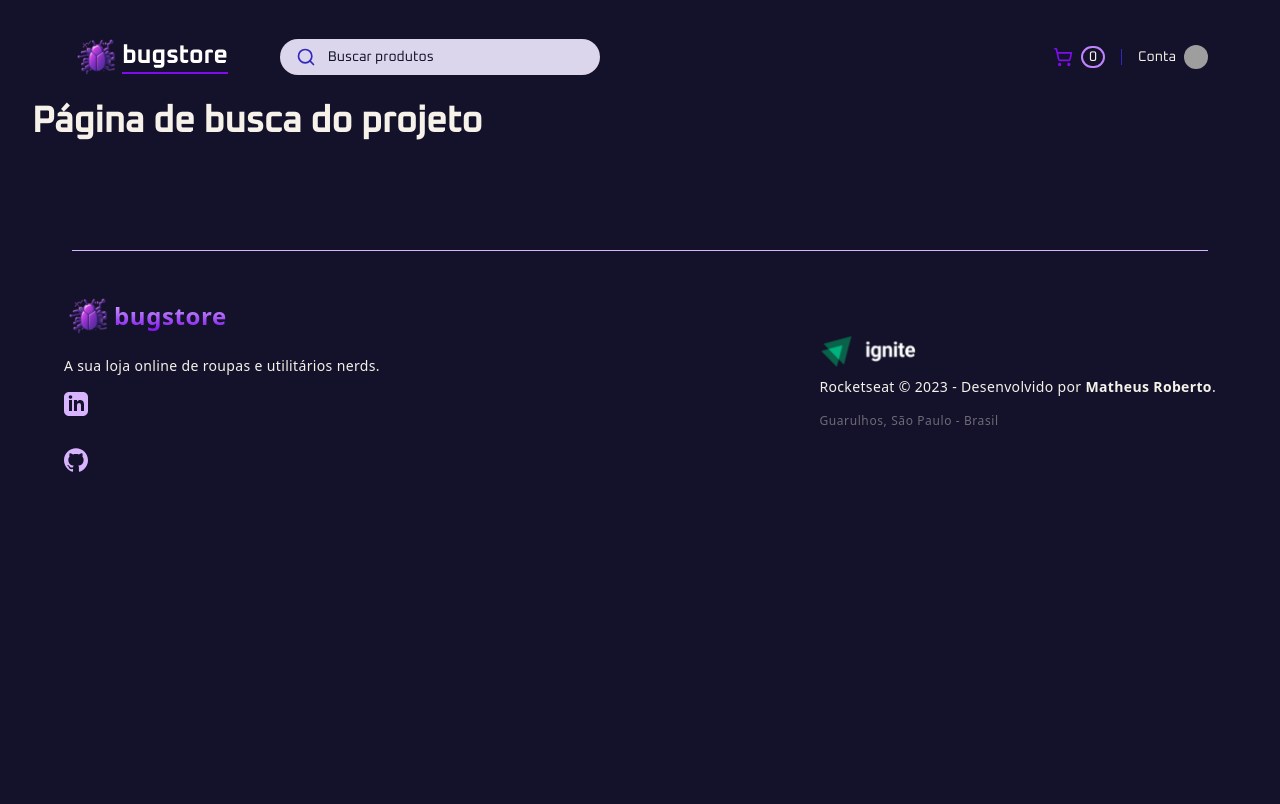
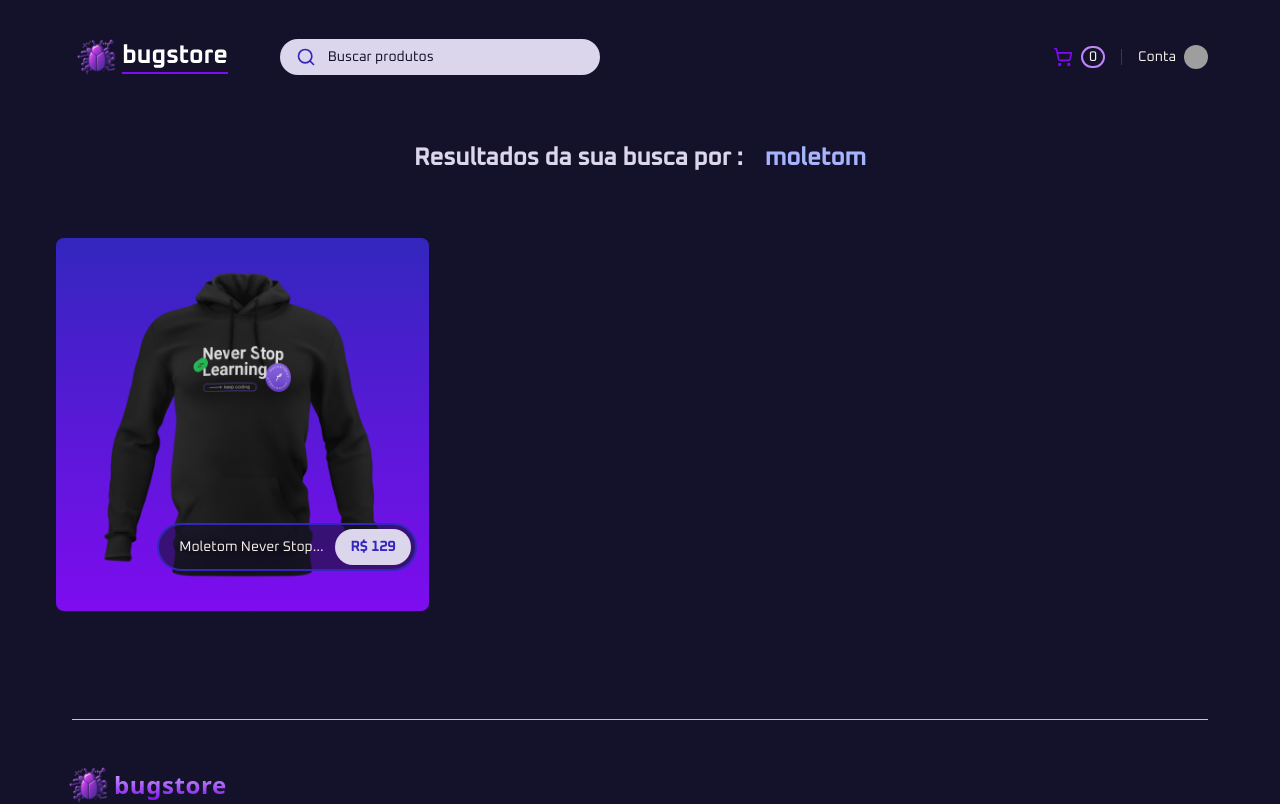
Before and after one commit to black-adm/bugstore-nextjs, a Next.js app: page /search in a window 1280 px wide. Shown: the top 804 px of the page. Built offline with nearby package versions, Linux system fonts and the light colour scheme; grey boxes are pictures that could not be loaded.

Commit message:
static search page

```diff
--- a/src/app/(store)/search/page.tsx
+++ b/src/app/(store)/search/page.tsx
@@ -1,7 +1,42 @@
+import Image from "next/image";
+import Link from "next/link";
+
 export default function Search() {
   return (
-    <h1 className="text-dark-purple text-4xl font-bold">
-      Página de busca do projeto
-    </h1>
+    <div className="mt-10 flex flex-col text-center gap-4">
+      <h4 className="text-2xl font-extrabold text-primary-white">
+        Resultados da sua busca por : <strong className="ml-4 text-indigo-300">moletom</strong>
+      </h4>
+
+      <div className="mt-12 mx-6 grid grid-cols-3 gap-6">
+        <Link
+          href={`/product/moletom-never-stop-learning`}
+          className="group relative rounded-lg bg-gradient-to-b from-medium-violet to-light-purple overflow-hidden flex justify-center items-end"
+        >
+          <Image
+            className="group-hover:scale-105 transition-transform duration-500"
+            src="/moletom-never-stop-learning.png"
+            alt="Moletom Rocketseat"
+            width={480}
+            height={480}
+            quality={100}
+          />
+
+          <div className="absolute bottom-10 right-3 h-12 flex items-center gap-2 max-w-[260px] rounded-full border-2 border-medium-violet bg-dark-violet/60 p-1 pl-5">
+            <span className="text-sm truncate">
+              Moletom Never Stop Learning
+            </span>
+            <span className="text-sm text-medium-violet flex h-full items-center justify-center rounded-full bg-primary-white px-4 font-semibold">
+              {Number(129).toLocaleString("pt-BR", {
+                style: "currency",
+                currency: "BRL",
+                minimumFractionDigits: 0,
+                maximumFractionDigits: 0
+              })}
+            </span>
+          </div>
+        </Link>
+      </div>
+    </div>
   )
 }
```
